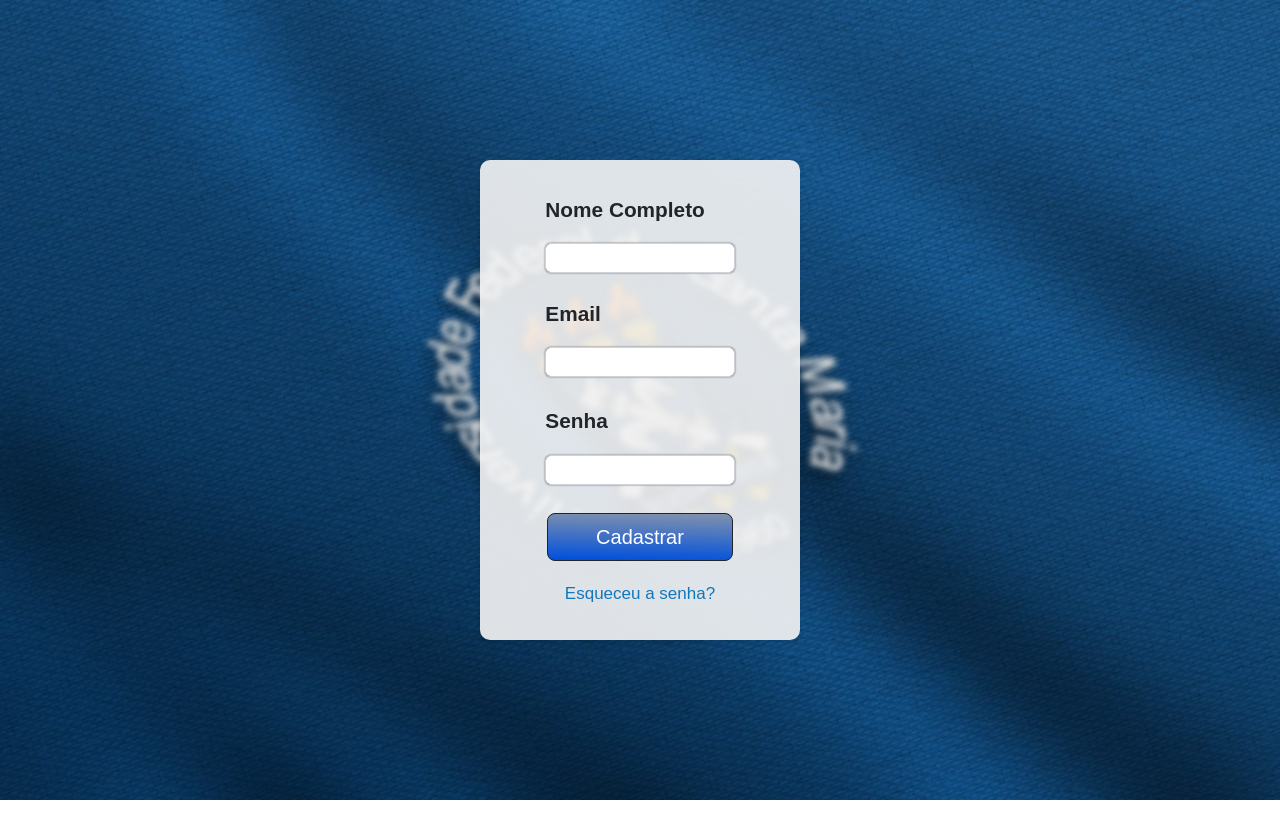
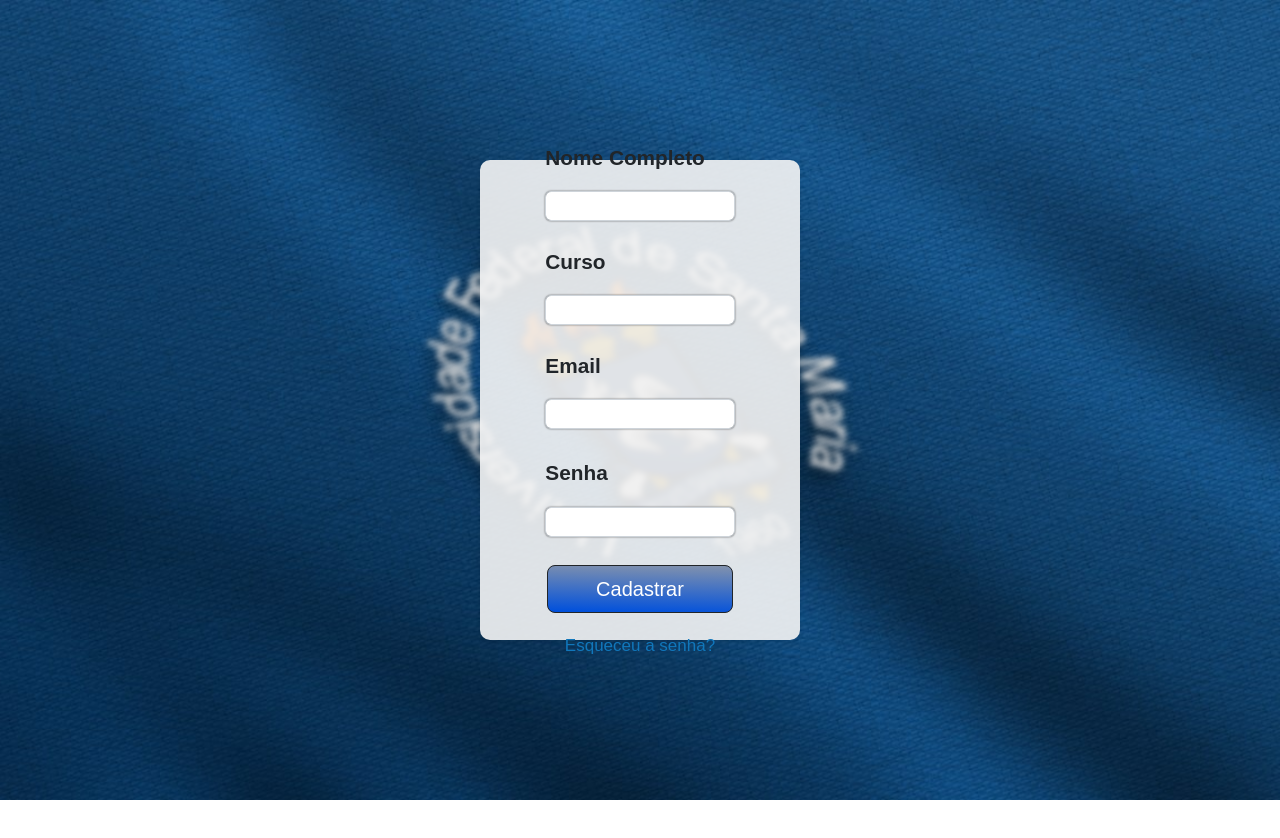
Before and after one commit to luismiguel3/prae-front, a React (Create React App) app: page /cadastro in a window 1280 px wide. Shown: the top 838 px of the page. Built offline with nearby package versions, Linux system fonts and the light colour scheme.

Commit message:
feat: backend integration in login and sign up

```diff
--- a/src/context/auth.jsx
+++ b/src/context/auth.jsx
@@ -18,26 +18,18 @@ export const AuthProvider = ({children}) => {
   }, []);
 
 
-  const login = async (email, password) => {
-    console.log(email, password);
-
-    const response =  await api.post("/login", {email, password})
-    console.log(response);
+  const login = async (email, senha) => {
+    const response =  await api.post("/login", {email, senha})
 
     const user = response.data.user;
-    const token = response.data.token
 
     localStorage.setItem("user", JSON.stringify(user));
-    localStorage.setItem("token", token);
 
-    api.defaults.headers.Authorization = `Bearer ${token}`;
     setUser(user);
     navigate("/dashboard");
   };
 
   const logout = () => {
-
-    console.log("logout");
     setUser(null);
     api.defaults.headers.Authorization = null;
     localStorage.removeItem("user");
--- a/src/pages/Cadastro/index.jsx
+++ b/src/pages/Cadastro/index.jsx
@@ -1,16 +1,18 @@
-import React from 'react';
+import { useState, useContext, useNavigate } from 'react';
 import { useForm } from 'react-hook-form';
 import './styles-cadastro.css';
 import { Container, Form, Button, Row, Col, FormGroup, NavLink } from 'react-bootstrap';
 import { z } from 'zod';
 import {zodResolver} from '@hookform/resolvers/zod';
+import api from "../../services/api";
 
 const schema = z.object({
     email: z.string()
         .email('O campo email deve ser um email válido')
         .nonempty('O campo email não pode ser vazio'),
     senha: z.string().min(6, 'A senha deve ter no mínimo 6 caracteres'),
-    nome: z.string().nonempty('O campo nome não pode ser vazio')
+    nome: z.string().nonempty('O campo nome não pode ser vazio'),
+    curso: z.string().nonempty('O campo curso não pode ser vazio')
 });
 
 function Cadastro() {
@@ -20,8 +22,18 @@ function Cadastro() {
         resolver: zodResolver(schema),
     });
 
-    function onSubmit(data) {
-        console.log(data);
+    const onSubmit = async (event) => {
+        try {
+            const data = await api.post("/users/", {
+                nome: event.nome,
+                curso: event.curso,
+                email: event.email,
+                senha: event.senha,
+                tipo: 3,
+            });
+        } catch (error) {
+            console.log(error);
+        }
     }
 
     return (
@@ -42,6 +54,20 @@ function Cadastro() {
                                         >Nome Completo</Form.Label>
                                     <Form.Control className='input' style={{marginBottom: "25px"}} {...register('nome')}/>
                                     {errors.nome && <div>{errors.nome.message}</div>}
+                                </Form.Group>
+                            </Col>
+                        </Row>
+                        <Row className="justify-content-center" >
+                            <Col md={8}>
+                                <Form.Group controlId="Curso">
+                                    <Form.Label style={{
+                                        fontWeight: 'bold',
+                                        fontSize: '1.3REM',
+                                        marginBottom: '10px'
+                                    }}
+                                        >Curso</Form.Label>
+                                    <Form.Control className='input' style={{marginBottom: "25px"}} {...register('curso')}/>
+                                    {errors.curso && <div>{errors.curso.message}</div>}
                                 </Form.Group>
                             </Col>
                         </Row>
--- a/src/services/api.js
+++ b/src/services/api.js
@@ -1,6 +1,6 @@
 import axios from "axios";
 
-const apiUrl = "https://lumni-backend.herokuapp.com";
+const apiUrl = "http://127.0.0.1:3333";
 
 const api = axios.create({
   baseURL: apiUrl,
```
